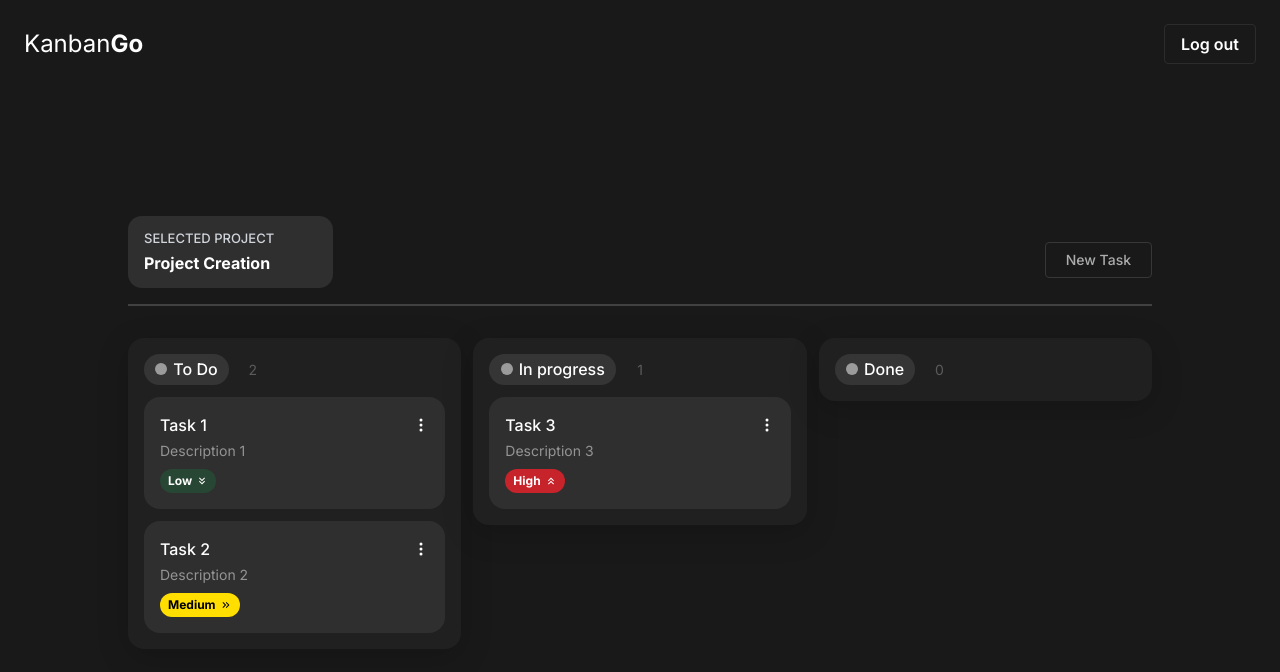
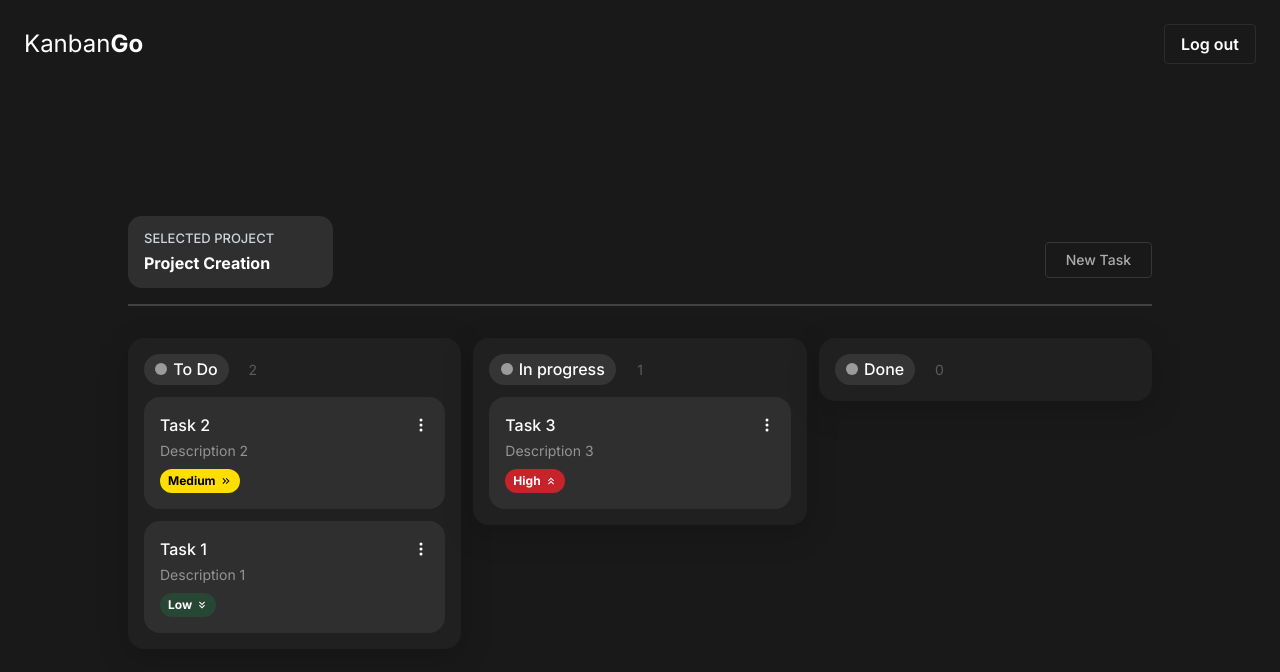
Before and after one commit to RushiRuns/Kanban-board-project---test, a React (Vite) app: page /projects in a window 1280 px wide. Shown: the top 672 px of the page. Built offline with nearby package versions, Linux system fonts and the light colour scheme.

Commit message:
Added order by priority to kanban board columns

```diff
--- a/src/components/project area/project-area-board/single-board.jsx
+++ b/src/components/project area/project-area-board/single-board.jsx
@@ -4,6 +4,16 @@ import { Draggable, Droppable } from "@hello-pangea/dnd";
 export default function SingleBoard({ board, index, onDeleteTask, onUpdateTask }) {
   const { name: boardName, tasks } = board;
   const numberTasks = tasks.length;
+
+  const priorityOrder = {
+    "High": 1,
+    "Medium": 2,
+    "Low": 3,
+  };
+
+  const sortedTasks = [...tasks].sort((a, b) => {
+    return priorityOrder[a.priority] - priorityOrder[b.priority];
+  });
 
   return (
     <Draggable draggableId={board.id} index={index}>
@@ -37,7 +47,7 @@ export default function SingleBoard({ board, index, onDeleteTask, onUpdateTask }
                 {...provided.droppableProps}
                 ref={provided.innerRef}
               >
-                {tasks.map((task, index) => (
+                {sortedTasks.map((task, index) => (
                   <SingleTask key={task.id} task={task} index={index} onDeleteTask={onDeleteTask} onUpdateTask={onUpdateTask} />
                 ))}
                 {provided.placeholder}
```
